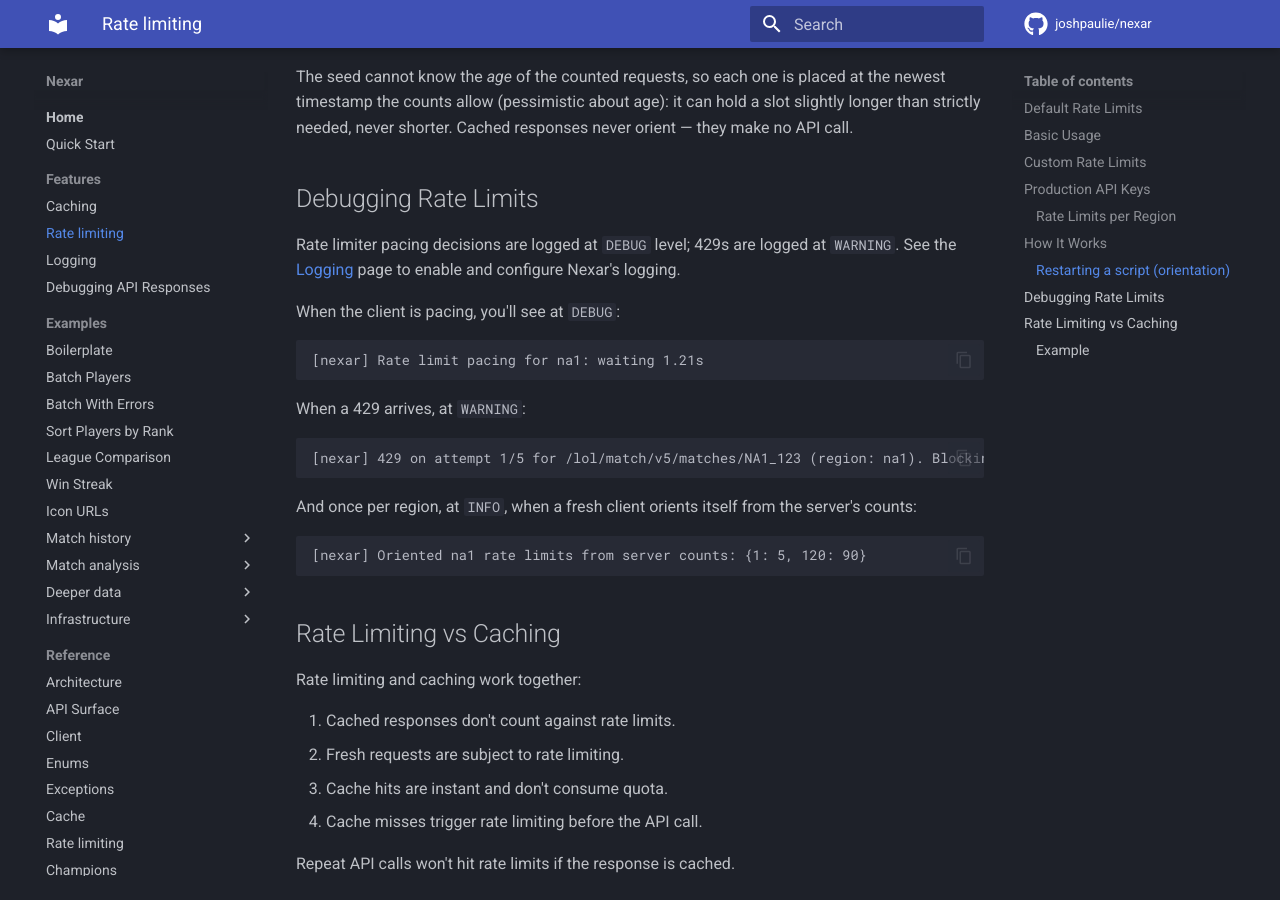
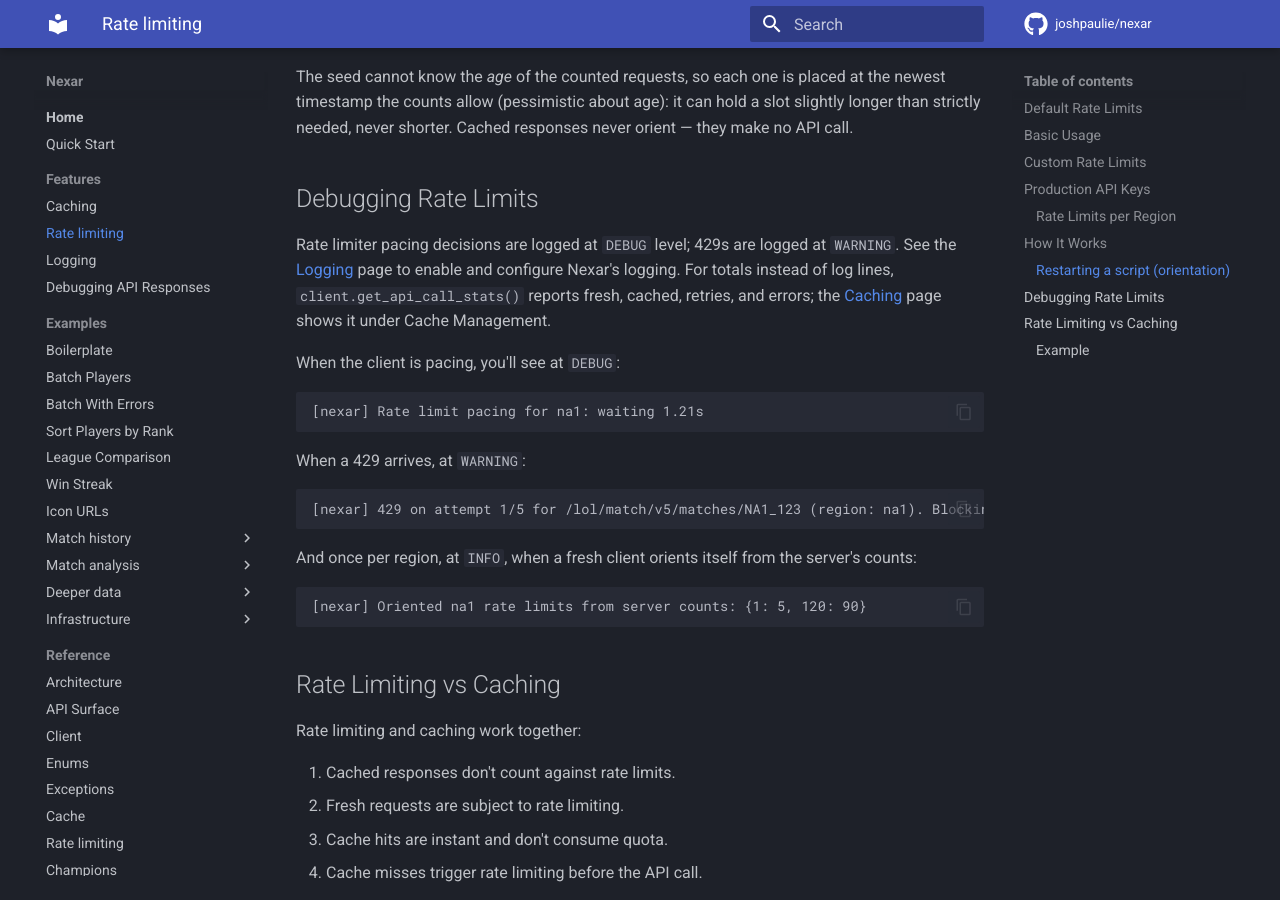
Before and after one commit to JoshPaulie/nexar, an MkDocs documentation site: the page built from docs/client-features/rate-limiting.md, in a window 1280 px wide and 900 px high, scrolled down 2152 px. Built offline with MkDocs 1.6.1 and Material for MkDocs 9.7.7, drawn with Linux system fonts in a browser that asks for light colours; comment, search, counter and statistics services are not loaded.

Commit message:
docs: point rate limiting at call stats

```diff
--- a/docs/client-features/rate-limiting.md
+++ b/docs/client-features/rate-limiting.md
@@ -63,7 +63,7 @@ The seed cannot know the *age* of the counted requests, so each one is placed at
 
 ## Debugging Rate Limits
 
-Rate limiter pacing decisions are logged at `DEBUG` level; 429s are logged at `WARNING`. See the [Logging](./logging.md) page to enable and configure Nexar's logging.
+Rate limiter pacing decisions are logged at `DEBUG` level; 429s are logged at `WARNING`. See the [Logging](./logging.md) page to enable and configure Nexar's logging. For totals instead of log lines, `client.get_api_call_stats()` reports fresh, cached, retries, and errors; the [Caching](./caching.md) page shows it under Cache Management.
 
 When the client is pacing, you'll see at `DEBUG`:
 
```
Also changed, not shown: CHANGELOG.md (+1 -0 lines).
